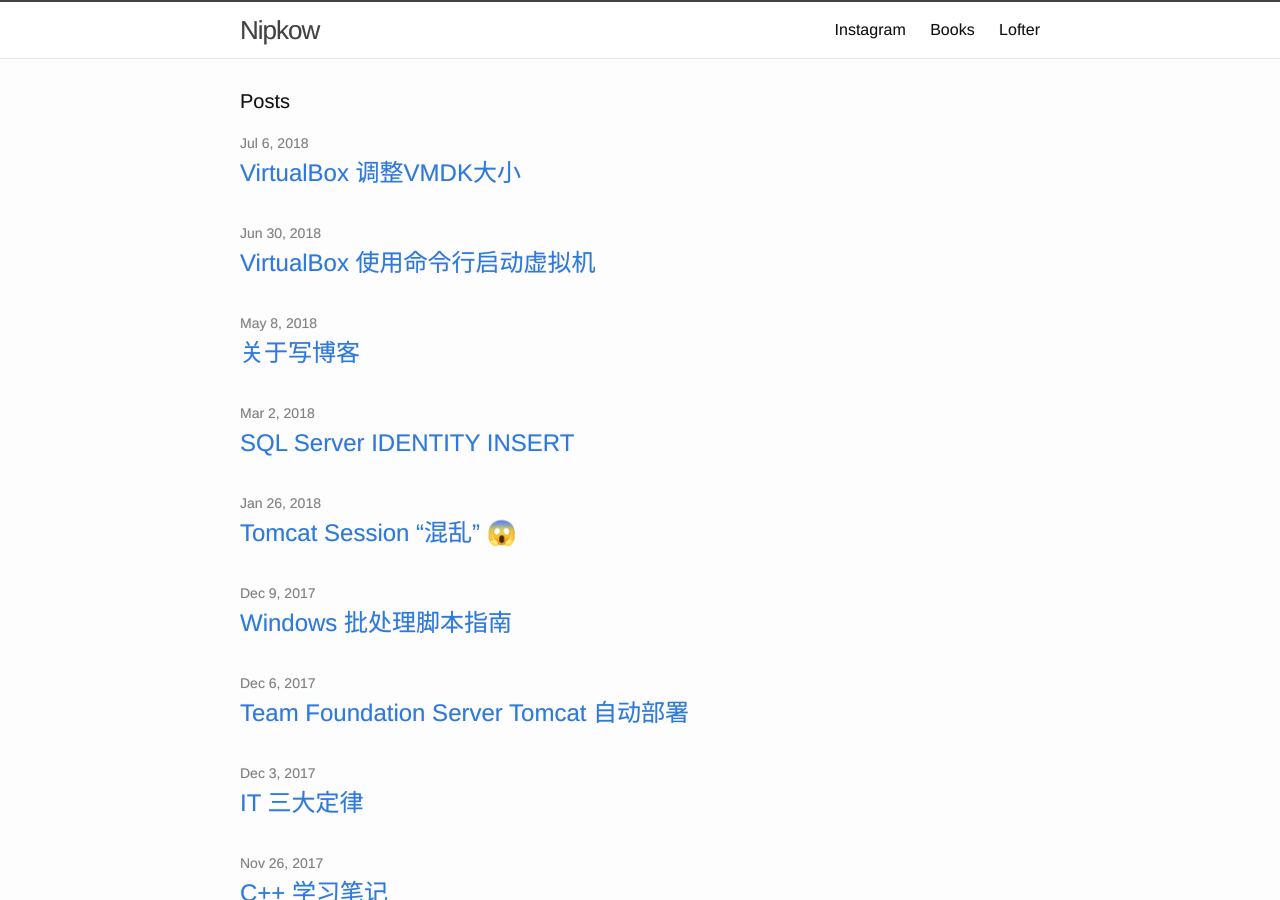
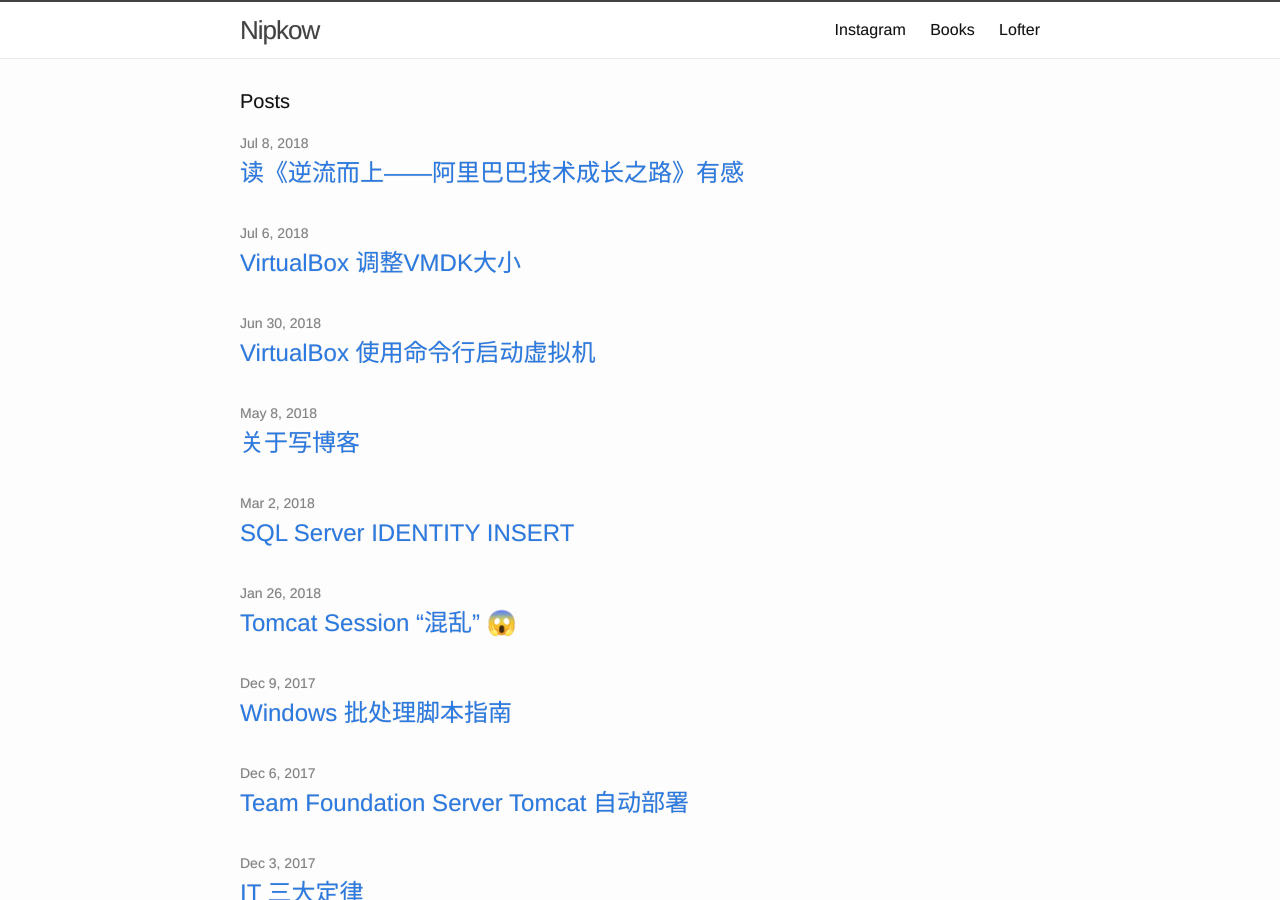
Before and after one commit to ettingshausen/ettingshausen.github.io, a Jekyll site: the page built from index.md, in a window 1280 px wide and 900 px high. Built offline with Jekyll 4.4.1, drawn with Linux system fonts in a browser that asks for light colours; emoji names are drawn with the system emoji font; some of the changed lines change nothing that is shown.

Commit message:
swim against the current notes

```diff
--- /dev/null
+++ b/_posts/2018-07-09-swim-against-the-current.md
@@ -0,0 +1,51 @@
+---
+layout: cayman
+title:  "读《逆流而上——阿里巴巴技术成长之路》有感"
+date:   2018-07-09 01:40:57 +0800
+categories: Books
+published: true
+author: ettingshausen
+---
+今天一口气读完了《逆流而上》，颇有收获，也为之震撼。全书只有五个章节，200多页。
+![](https://img1.doubanio.com/view/subject/l/public/s29615837.jpg)
+
+> 1. 基础架构高可用
+1. 中间件使用常见隐患与预防
+1. 数据库常见问题
+1. 业务研发经典案例
+1. 运行管理域稳定性建设
+
+整体来看，这是一本秀肌肉的书。挑选了一些经典案例，主要是遇到的故障，及故障的解决过程。全书篇幅有限，又是以各个案例为主线，不太容易记住，相比于书中的知识点，更有价值的是学习借鉴其排查故障的思路及解决过程。从这个角度来看，这本书更适合运维的程序员阅读，当然对于从事业务开发的程序员也非常值得一读，毕竟业务和技术结合的系统中埋着无数的坑。
+
+# 网络&底层硬件
+---
+大学毕业之前曾经在中国电信实习过一个月，跟着师傅走遍了大大小小的机房。机房中密密麻麻的光纤，成捆成捆的堆叠在机架上，第一次看到颇为震撼。电信内部有个故障预警系统，某个设备故障了，会自动触发警报，通知给中心的工作人员，工作人员通过系统可以精确的定位故障的位置，哪个机柜，哪个设备，哪个端口。我当时的工作，就是和师傅一同解决各种故障。一直觉得运营商的故障监测系统应该是最先进的了，没想到，阿里在运营商之上做出了 `秒级互联网监控系统` ， 故障定位的精细度可以细化到运营商网内地市级故障。确定了故障，通过 `容灾调度决策系统` 将流量瞬间切换至其他运营商的链路上，绕开故障点。同学之前在海南省中国联通工作，我就拿这个例子调侃他们运营商。
+
+阿里在技术上的投入令人敬佩，比如在第一章中提到`网络静默丢包`的原因，其中有一条是：
+>+ 芯片封装材料包含有放射性元素引发芯片软失效
++ 来自宇宙和太阳系的高能粒子，芯片的原子核捕获产生附属的带点例子，进而引发芯片软失效
++ 低能中子会和芯片内部绝缘体材料发生原子反应，产生高能粒子，引发软失效
+
+对问题刨根问底能到这个层面，已经超乎了我对互联网公司的认知。
+
+# 分布式系统
+---
+分布式系统是云计算的核心，优势很多。但是也得面对许多挑战，比如，高度依赖通信，集群应用管理，分布式事务控制等。这些问题一般的公司，基本上没有能力应对。2007到2008两年，淘宝架构完成了从集中式到分布式的演进。从第二章开始，陆续介绍了阿里的分布式缓存集群， [`VipServer`](https://blog.csdn.net/heyc861221/article/details/80126013), 阿里云飞天系统等。有意思的是，飞天系统里面模块都是用中国古代神话中神命名的，比如，盘古、女娲…
+
+![](http://wx4.sinaimg.cn/large/685ea4faly1ft322zxzraj20hf0d075n.jpg)
+*[阿里云飞天系统的技术架构](https://www.cnblogs.com/snailrun/p/4986736.html)*
+{:.image-caption}
+我平常主要的开发面向业务，所以在这个章节更想看到关于阿里开源的[`Dubbo`](https://github.com/apache/incubator-dubbo) 的相关介绍，然而并没有:flushed:。
+有些公司，在阿里云上面购买了一个服务器，然后服务端的程序放在上面，然后就对外宣称，自己基于云计算的“云XXX”应用，我们公司就是其中一个:joy:。 购买一个服务器，实际上还是将鸡蛋放在一个篮子中，和分布式、集群并无关联，也毫无优势。因为本质上还是一个单机应用，所以有并发导致的热点问题只会更严重，没有容灾防备，系统更脆弱，希望这些公司的领导能够尽早意识到这些问题:speak_no_evil:。
+分布式系统的控制，对任何一个公司来说都是挑战，即便是阿里，第四章的第一个案例讲的就是分布式事务锁与业务并发，导致用户余额多出了一分钱的异常。
+我从去年学习SpringBoot的过程中接触到分布式服务框架，很快意识到，如果一个还未稳定，需要频繁改动的产品，没有大量的用户，根本就没有必要使用分布式的架构。从维护的角度来说，要是只有业务的开发人员没有运维团队，几乎不可能玩得转。
+
+# 数据库&业务系统
+---
+这部分内容集中在第三章和第四章，如果是业务开发，可以直接看这部分的内容。重点放在问题的排查方法、过程。至于发现问题的深度追究，适可而止，毕竟大多数的公司没有阿里这样的格局，会给你时间让你研究MySQL、Tomcat的源码。关于时间，Google 给的更充分，在Google有个[`20% time`](http://www.ifanr.com/335200)规则，每个员工都可以用“20% 时间”，也就是每周花一天，一个月花四天，或一年花一个月的时间在在自己的小项目上。实际上，Google许多重要应用就是从这些“20%”中诞生，比如Gmail, Goolge Maps等。
+
+从事业务开发的程序员，不能只关心业务的实现，也要关心底层的技术实现，数据库的性能等。从自身角度讲，即便是工作没时间，也要抽出业余时间充实自己。
+# 总结
+---
+阿里这种技术驱动的公司，真国内程序员最向往的公司之一。尊重技术不是侃侃而谈，不是这个很简单，那个也很简单。尊重技术，尊重那些一线的开发人员，是他们一行行的代码、一次次测试，日复一日不厌其烦的调试，才有了稳定的产品。正如阿里首席风险官刘振飞所说：
+>他们面对日常一个个突发的故障，遭受委屈、忍受冤枉、不惧倒霉、坚忍不拔；他们是脚踏实地、埋头苦干的无名英雄，是阿里技术的脊梁！
--- a/books.md
+++ b/books.md
@@ -10,6 +10,7 @@ date:   2018-07-09 00:54:32 +0800
 ---
 
 + 《逆流而上——阿里巴巴技术成长之路》
+    + [读后感]({% post_url 2018-07-09-swim-against-the-current %})
 + 《数学之美》
 + 《浪潮之巅》
 + 《疯狂Java程序员基本修养》
```
